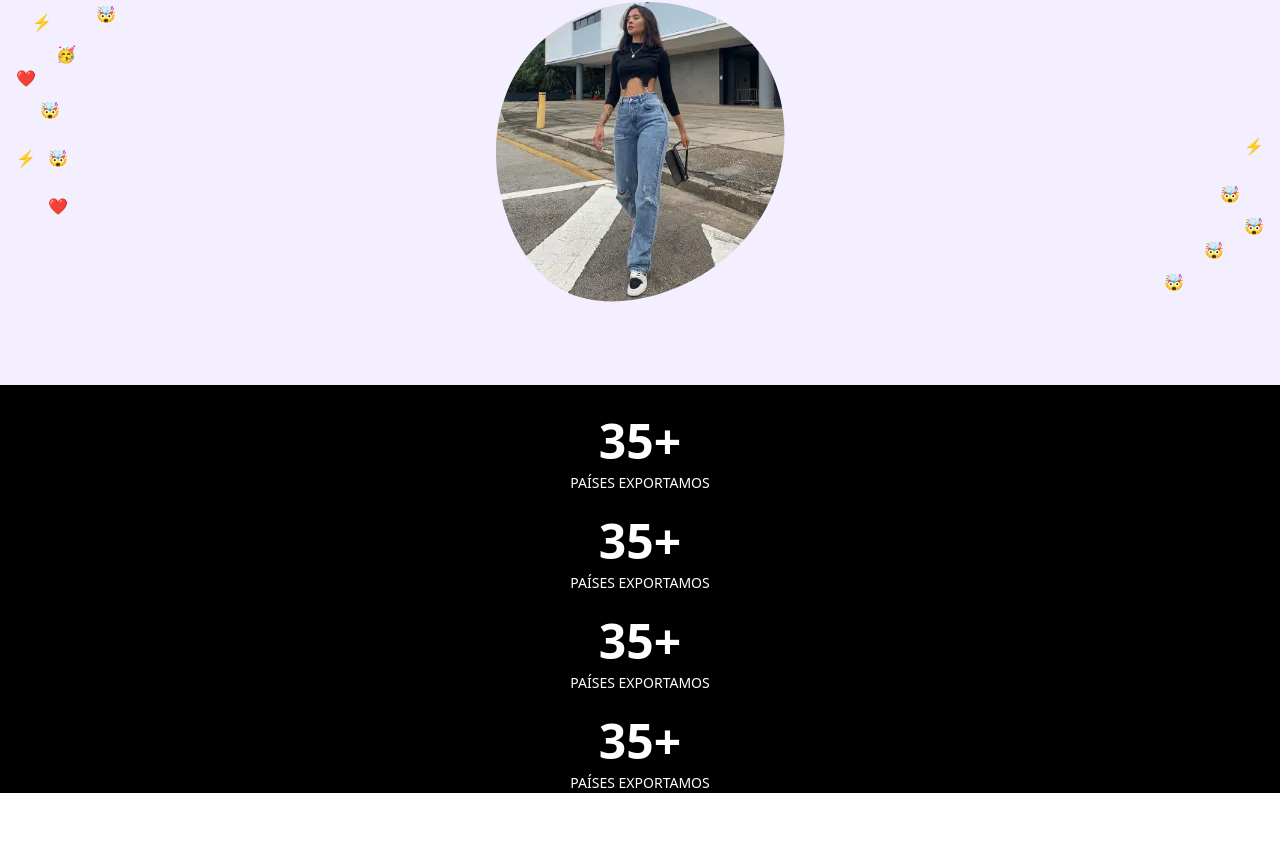
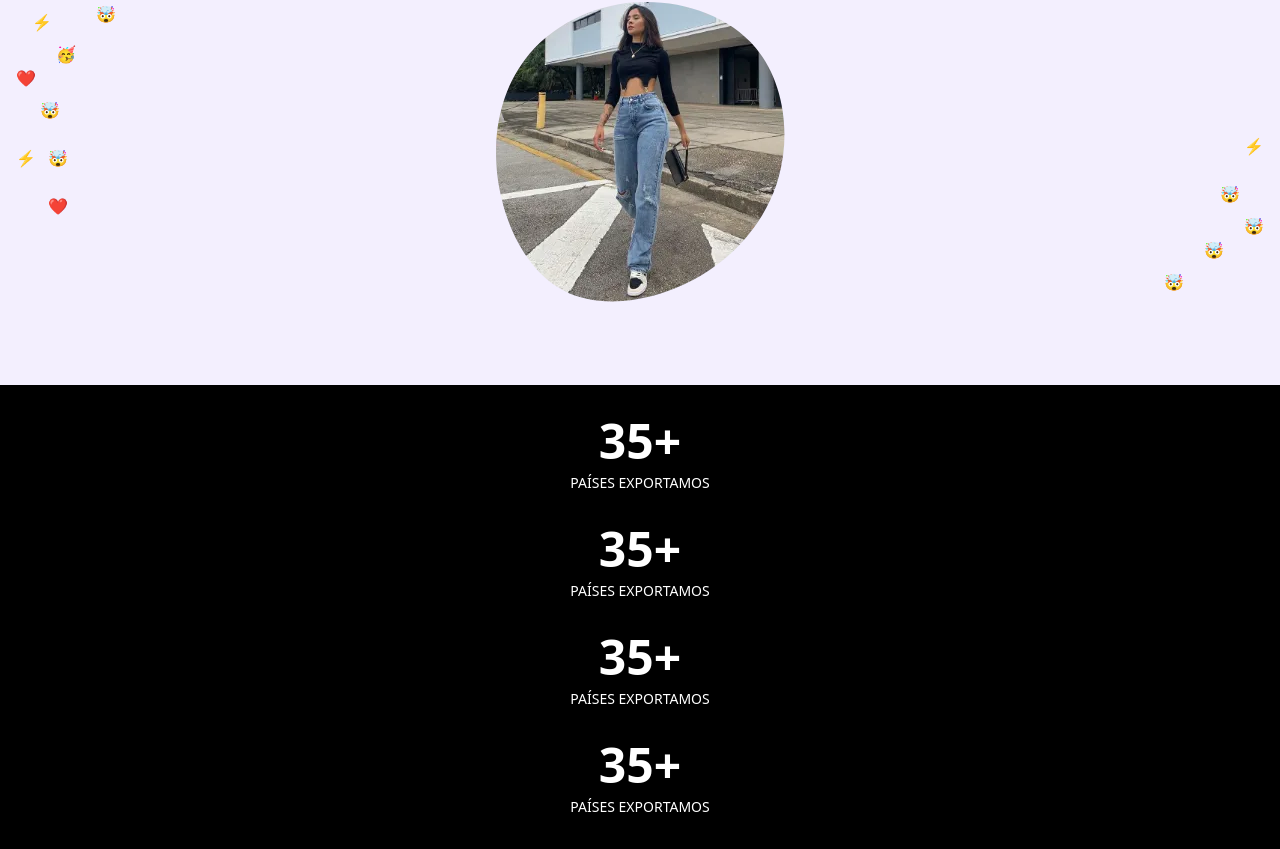
Before and after one commit to jzambrano12/landing-nye, a React (Vite) app: page / in a window 1280 px wide. Shown: the part 415-1264 px from the top of the page. Before the commit the page ends 1208 px from the top, so only its background shows below. Built offline with nearby package versions, Linux system fonts and the light colour scheme.

Commit message:
Count up added

```diff
--- a/package.json
+++ b/package.json
@@ -17,6 +17,7 @@
     "eslint-plugin-react": "^7.32.2",
     "prettier": "^2.8.4",
     "react": "^18.2.0",
+    "react-countup": "^6.4.1",
     "react-dom": "^18.2.0"
   },
   "devDependencies": {
--- a/src/components/organisms/Numbers/index.jsx
+++ b/src/components/organisms/Numbers/index.jsx
@@ -1,26 +1,36 @@
+import CountUp from "react-countup";
+
 export const Numbers = () => {
   return (
-    <section className="flex flex-col bg-black pt-8 gap-6">
+    <section className="flex flex-col bg-black py-8 gap-8">
       <div className="flex flex-col items-center">
-        <span className="font-bold text-5xl text-white">35+</span>
+        <span className="font-bold text-5xl text-white">
+          <CountUp end={35} />+
+        </span>
         <span className="text-white text-sm font-light mt-2">
           PAÍSES EXPORTAMOS
         </span>
       </div>
       <div className="flex flex-col items-center">
-        <span className="font-bold text-5xl text-white">35+</span>
+        <span className="font-bold text-5xl text-white">
+          <CountUp end={35} delay={0.2} />+
+        </span>
         <span className="text-white text-sm font-light mt-2">
           PAÍSES EXPORTAMOS
         </span>
       </div>
       <div className="flex flex-col items-center">
-        <span className="font-bold text-5xl text-white">35+</span>
+        <span className="font-bold text-5xl text-white">
+          <CountUp end={35} delay={0.4} />+
+        </span>
         <span className="text-white text-sm font-light mt-2">
           PAÍSES EXPORTAMOS
         </span>
       </div>
       <div className="flex flex-col items-center">
-        <span className="font-bold text-5xl text-white">35+</span>
+        <span className="font-bold text-5xl text-white">
+          <CountUp end={35} delay={0.6} />+
+        </span>
         <span className="text-white text-sm font-light mt-2">
           PAÍSES EXPORTAMOS
         </span>
```
Also changed, not shown: tailwind.config.cjs (+9 -0 lines), 1 other file (tests, documents, lock files or other folders).
